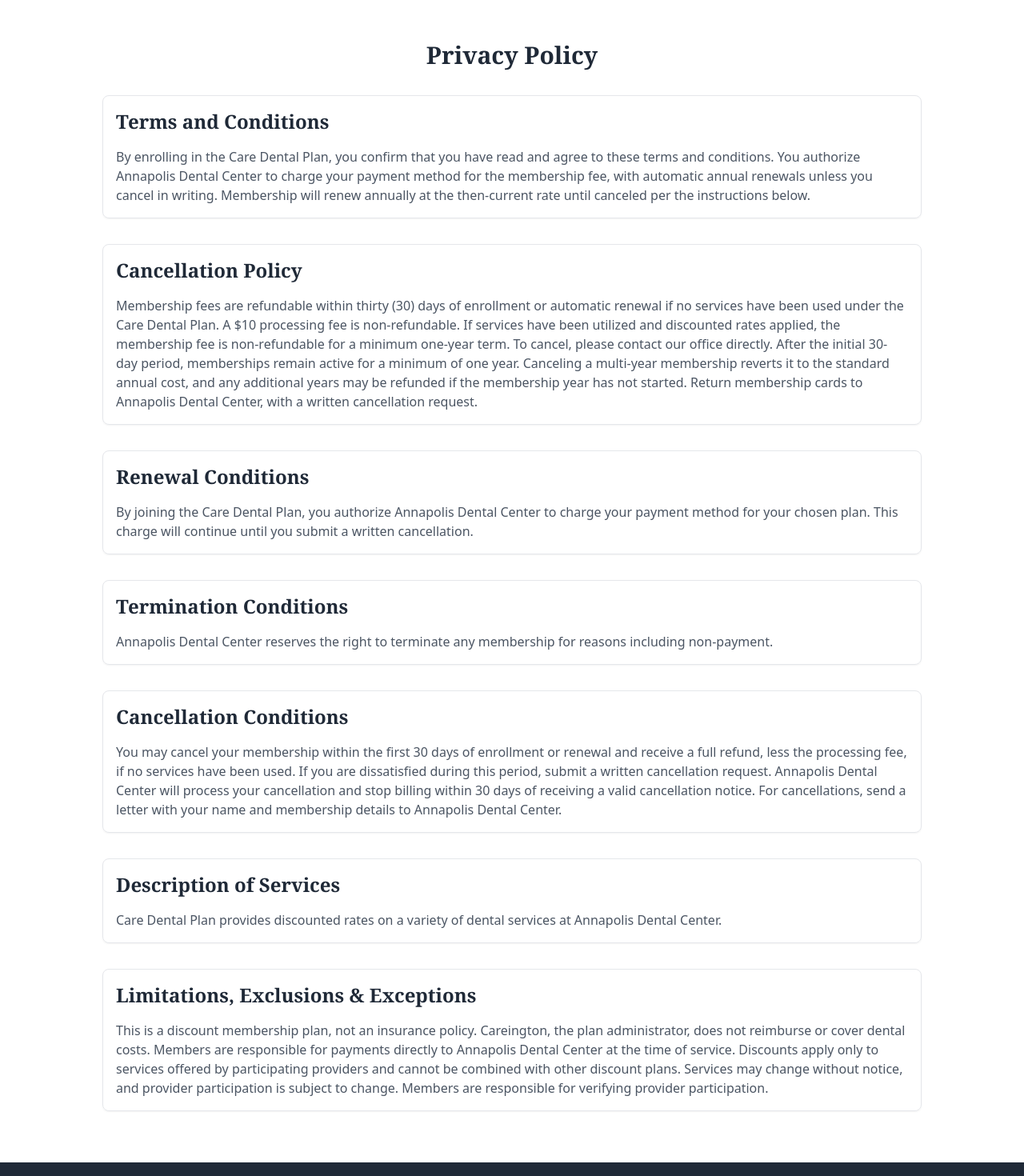
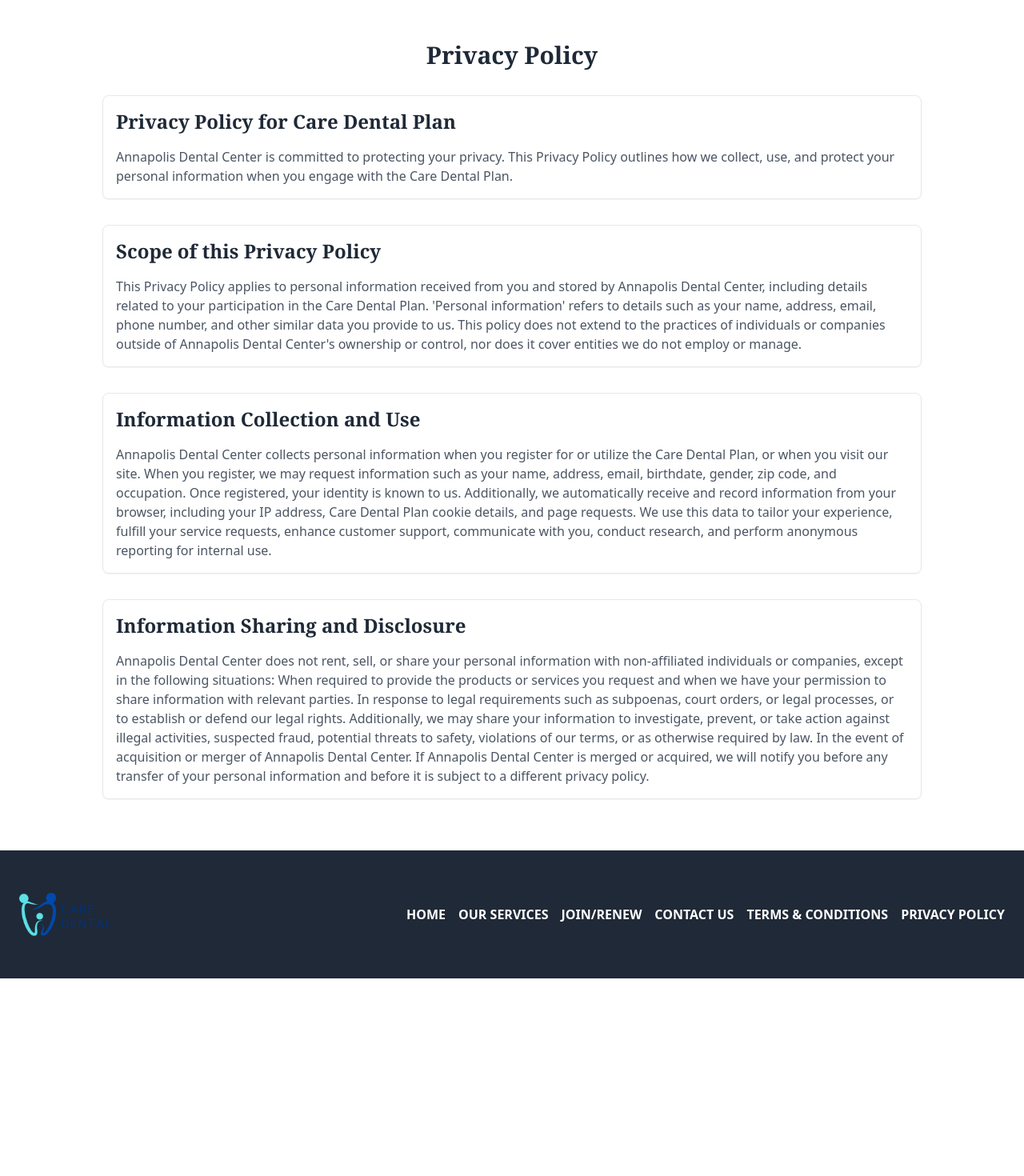
Before and after one commit to kinglove58/CareDental, a React (Vite) app: page /privacy_policy in a window 1280 px wide. Shown: the part 140-1610 px from the top of the page at 80% size. After the commit the page ends 1363 px from the top, so only its background shows below. Built offline with nearby package versions, Linux system fonts and the light colour scheme.

Commit message:
refactor privacy policy content and update App component imports

```diff
--- a/src/App.jsx
+++ b/src/App.jsx
@@ -1,5 +1,5 @@
 import React from "react";
-import {Routes, Route} from "react-router-dom"
+import { Routes, Route } from "react-router-dom";
 import NavItem from "./components/NavBar";
 import Footer from "./components/Footer";
 import Home from "./pages/Home";
@@ -13,7 +13,6 @@ import Privacy from "./pages/privacy/Privacy";
 import TermsConditions from "./pages/terms_condition/TermsCodition";
 
 function App() {
-
   return (
     <div>
       <NavBar />
--- a/src/pages/privacy/Privacy.jsx
+++ b/src/pages/privacy/Privacy.jsx
@@ -2,39 +2,24 @@ import React from "react";
 
 const privacyData = [
   {
-    title: "Terms and Conditions",
+    title: "Privacy Policy for Care Dental Plan",
     content:
-      "By enrolling in the Care Dental Plan, you confirm that you have read and agree to these terms and conditions. You authorize Annapolis Dental Center to charge your payment method for the membership fee, with automatic annual renewals unless you cancel in writing. Membership will renew annually at the then-current rate until canceled per the instructions below.",
+      "Annapolis Dental Center is committed to protecting your privacy. This Privacy Policy outlines how we collect, use, and protect your personal information when you engage with the Care Dental Plan.",
   },
   {
-    title: "Cancellation Policy",
+    title: "Scope of this Privacy Policy",
     content:
-      "Membership fees are refundable within thirty (30) days of enrollment or automatic renewal if no services have been used under the Care Dental Plan. A $10 processing fee is non-refundable. If services have been utilized and discounted rates applied, the membership fee is non-refundable for a minimum one-year term. To cancel, please contact our office directly. After the initial 30-day period, memberships remain active for a minimum of one year. Canceling a multi-year membership reverts it to the standard annual cost, and any additional years may be refunded if the membership year has not started. Return membership cards to Annapolis Dental Center, with a written cancellation request.",
+      "This Privacy Policy applies to personal information received from you and stored by Annapolis Dental Center, including details related to your participation in the Care Dental Plan. 'Personal information' refers to details such as your name, address, email, phone number, and other similar data you provide to us. This policy does not extend to the practices of individuals or companies outside of Annapolis Dental Center's ownership or control, nor does it cover entities we do not employ or manage.",
   },
   {
-    title: "Renewal Conditions",
+    title: "Information Collection and Use",
     content:
-      "By joining the Care Dental Plan, you authorize Annapolis Dental Center to charge your payment method for your chosen plan. This charge will continue until you submit a written cancellation.",
+      "Annapolis Dental Center collects personal information when you register for or utilize the Care Dental Plan, or when you visit our site. When you register, we may request information such as your name, address, email, birthdate, gender, zip code, and occupation. Once registered, your identity is known to us. Additionally, we automatically receive and record information from your browser, including your IP address, Care Dental Plan cookie details, and page requests. We use this data to tailor your experience, fulfill your service requests, enhance customer support, communicate with you, conduct research, and perform anonymous reporting for internal use.",
   },
   {
-    title: "Termination Conditions",
+    title: "Information Sharing and Disclosure",
     content:
-      "Annapolis Dental Center reserves the right to terminate any membership for reasons including non-payment.",
-  },
-  {
-    title: "Cancellation Conditions",
-    content:
-      "You may cancel your membership within the first 30 days of enrollment or renewal and receive a full refund, less the processing fee, if no services have been used. If you are dissatisfied during this period, submit a written cancellation request. Annapolis Dental Center will process your cancellation and stop billing within 30 days of receiving a valid cancellation notice. For cancellations, send a letter with your name and membership details to Annapolis Dental Center.",
-  },
-  {
-    title: "Description of Services",
-    content:
-      "Care Dental Plan provides discounted rates on a variety of dental services at Annapolis Dental Center.",
-  },
-  {
-    title: "Limitations, Exclusions & Exceptions",
-    content:
-      "This is a discount membership plan, not an insurance policy. Careington, the plan administrator, does not reimburse or cover dental costs. Members are responsible for payments directly to Annapolis Dental Center at the time of service. Discounts apply only to services offered by participating providers and cannot be combined with other discount plans. Services may change without notice, and provider participation is subject to change. Members are responsible for verifying provider participation.",
+      "Annapolis Dental Center does not rent, sell, or share your personal information with non-affiliated individuals or companies, except in the following situations: When required to provide the products or services you request and when we have your permission to share information with relevant parties. In response to legal requirements such as subpoenas, court orders, or legal processes, or to establish or defend our legal rights. Additionally, we may share your information to investigate, prevent, or take action against illegal activities, suspected fraud, potential threats to safety, violations of our terms, or as otherwise required by law. In the event of acquisition or merger of Annapolis Dental Center. If Annapolis Dental Center is merged or acquired, we will notify you before any transfer of your personal information and before it is subject to a different privacy policy.",
   },
 ];
 
```
